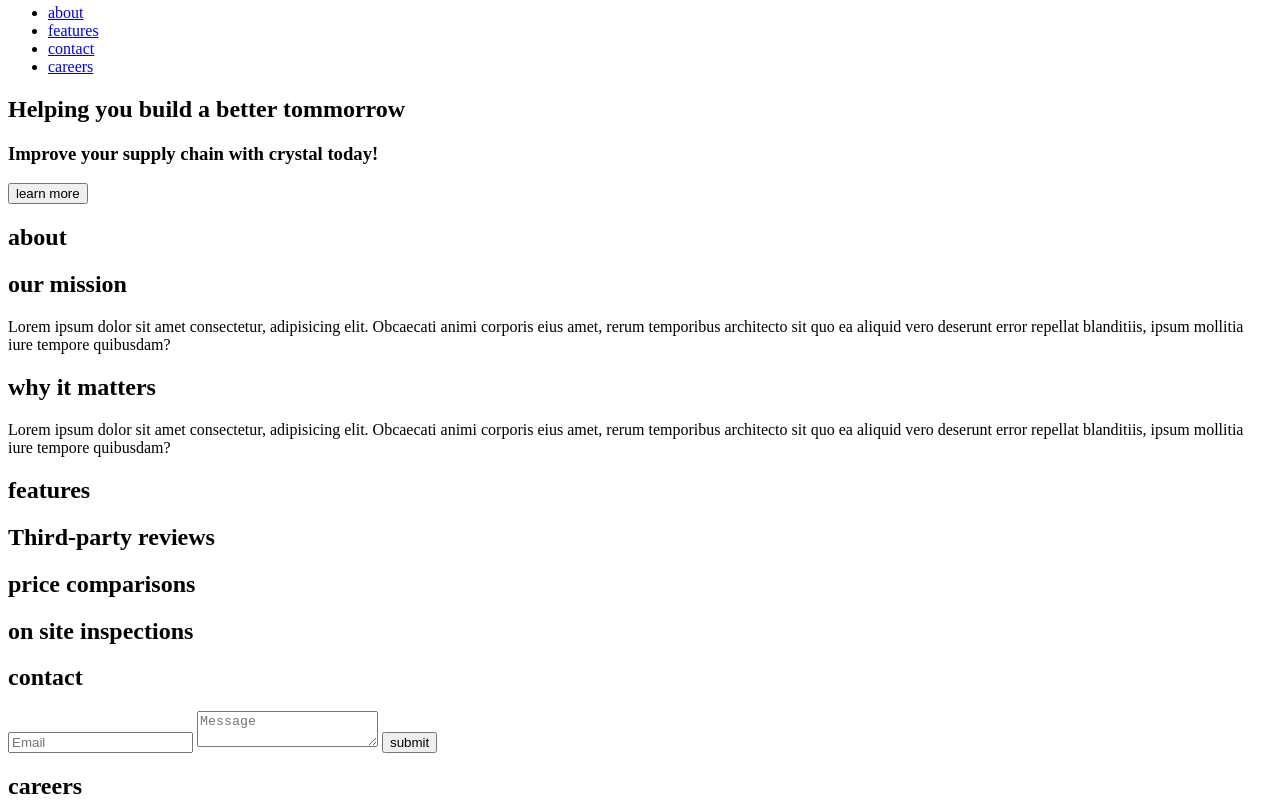
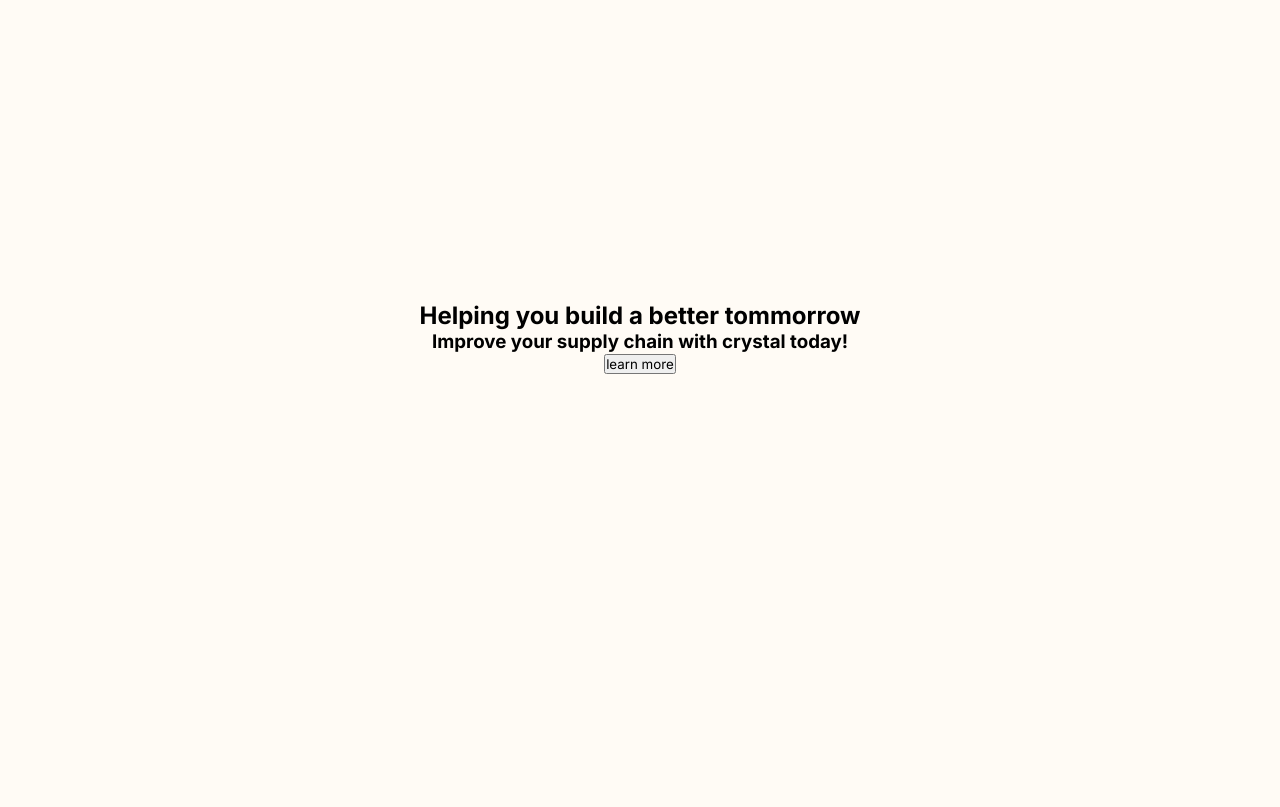
Before and after one commit to maxwjoe/Crystal, a plain HTML site: page index.html in a window 1280 px wide. Shown: the part 63-870 px from the top of the page. Drawn offline with Linux system fonts and the light colour scheme.

Commit message:
added sections

```diff
--- a/index.html
+++ b/index.html
@@ -5,12 +5,17 @@
     <meta http-equiv="X-UA-Compatible" content="IE=edge">
     <meta name="viewport" content="width=device-width, initial-scale=1.0">
     <title>Crystal</title>
+
+    <link rel="stylesheet" href="main.css">
+    <link rel="stylesheet" href="./nav/nav.css">
+
+
 </head>
 <body>
 
     <div class="container">
 
-        <nav>
+        <nav class="desktop-nav">
             <div class="logo-container">
                 <h1>crystal</h1>
             </div>
@@ -97,7 +102,7 @@
             <h1>careers</h1>
 
             <div class="career-list-container">
-                <h3>Sorry, we do not have any openings as of now</h3>
+                <h3>Sorry, we do not have any current openings</h3>
             </div>
 
         </section>
--- a/main.css
+++ b/main.css
@@ -0,0 +1,45 @@
+@import url('https://fonts.googleapis.com/css2?family=Inter:wght@100;200;300;400;500;600;700;800;900&display=swap');
+
+
+:root {
+    --light : #fffbf5;
+    --light-select : rgb(250, 245, 237);
+    --dark : #181818;
+}
+
+* {
+    margin : 0;
+    padding : 0;
+    box-sizing: border-box;
+
+    font-family: 'Inter', sans-serif;
+}
+
+body {
+    background-color: var(--light);
+}
+
+.container {
+    width: 100%;
+    height: 100%;
+
+    /* CSS Smooth Scroll */
+    overflow-y: scroll;
+    scroll-behavior: smooth;
+    scroll-snap-type: y mandatory;
+}
+
+section {
+
+  display: flex;
+  flex-direction: column;
+  align-items: center;
+  justify-content: center;
+  text-align: center;
+  width: 100%;
+  height: 100vh;
+
+  /* Scroll Snap */
+  scroll-snap-align: center;
+
+}
--- /dev/null
+++ b/nav/nav.css
@@ -0,0 +1,34 @@
+.desktop-nav {
+    position : fixed;
+    top : 0;
+    display : flex;
+    width : 100%;
+    height : 60px;
+
+    background : rgba(0,0,0,0);
+
+    z-index : 1;
+}
+
+.desktop-nav ul {
+    display : flex;
+    list-style : none;
+    width : 100%;
+    justify-content: flex-end;
+}
+
+.desktop-nav ul li {
+    margin : 0 1rem;
+    padding : 1rem;
+}
+
+.desktop-nav ul li a {
+    text-decoration : none;
+    text-transform: uppercase;
+    font-weight : 400;
+    color : var(--dark);
+}
+
+.desktop-nav ul li a:hover {
+    color: var(--light-select);
+}
```
Also changed, not shown: sections/home.css (added).
